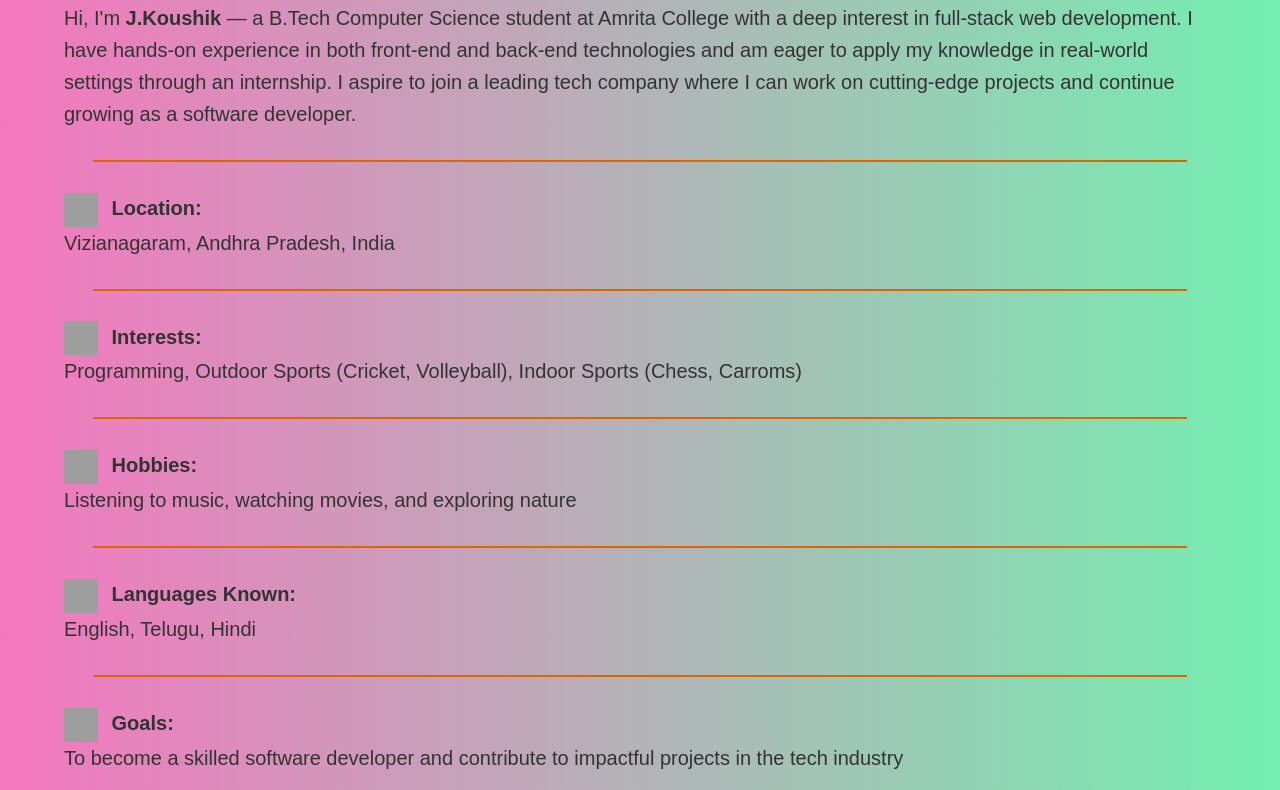
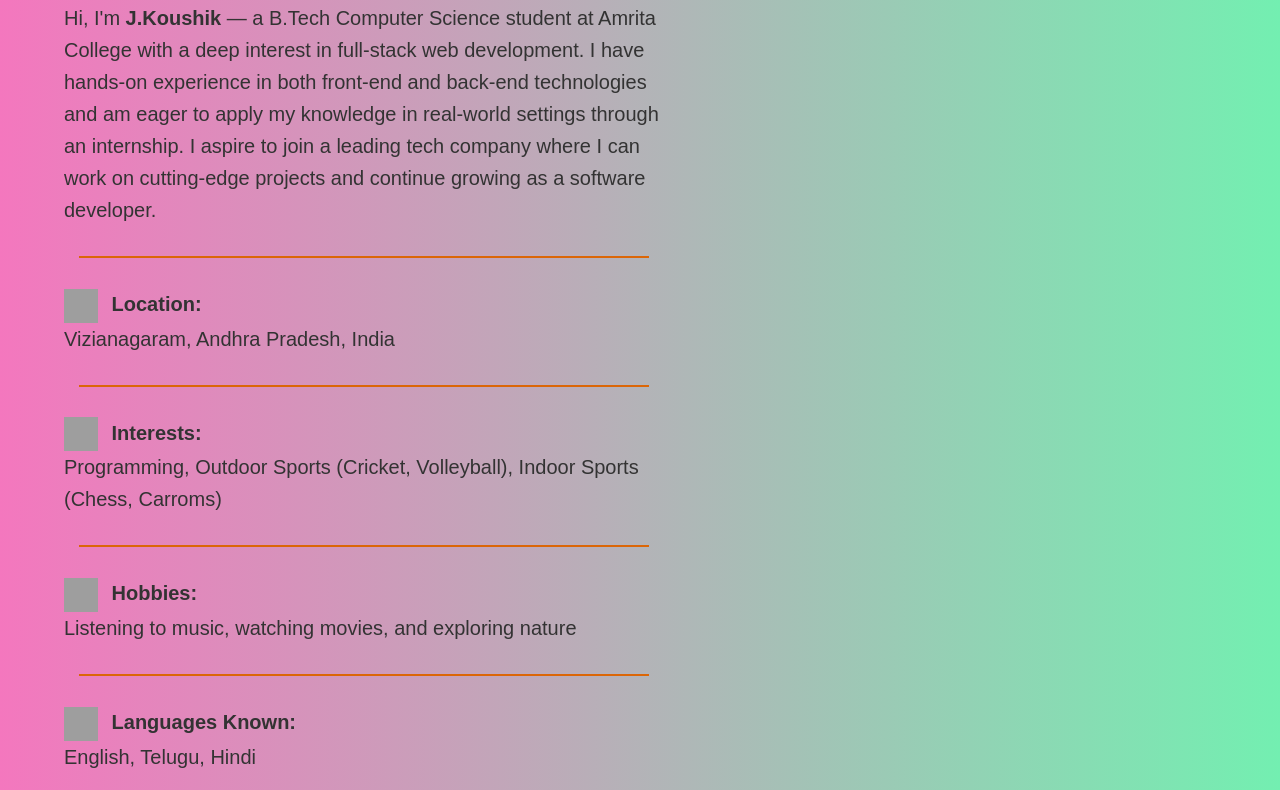
Before and after one commit to koushik995/project-phase1, a plain HTML site: page index.html in a window 1280 px wide. Shown: the part 384-1174 px from the top of the page. Drawn offline with Linux system fonts and the light colour scheme; grey boxes are pictures that could not be loaded.

Commit message:
Update index.html

```diff
--- a/index.html
+++ b/index.html
@@ -27,7 +27,7 @@
 <section id="about">
     <h1 class="section-title" style="margin-top: 130px;">About Me</h1>
 
-    <div>
+    <div class="about-text">
       <img src="https://media-tir3-1.cdn.whatsapp.net/v/t61.24694-24/484447744_1759362767962641_3429285234808453429_n.jpg?stp=dst-jpg_s96x96_tt6&ccb=11-4&oh=01_Q5AaIYfcW96nhg_lTk0oKtmbZHpKdsOSA6h7a1vNdERstBVG&oe=6800635C&_nc_sid=5e03e0&_nc_cat=109" style="border-radius: 100px;margin-left: auto;margin-right: auto;display: block; width: 140px;height: 140px;"><br>
       <p>Hi, I'm <strong>J.Koushik</strong> — a B.Tech Computer Science student at Amrita College with a deep interest in full-stack web development. I have hands-on experience in both front-end and back-end technologies and am eager to apply my knowledge in real-world settings through an internship. I aspire to join a leading tech company where I can work on cutting-edge projects and continue growing as a software developer.</p>
       <hr>
```
